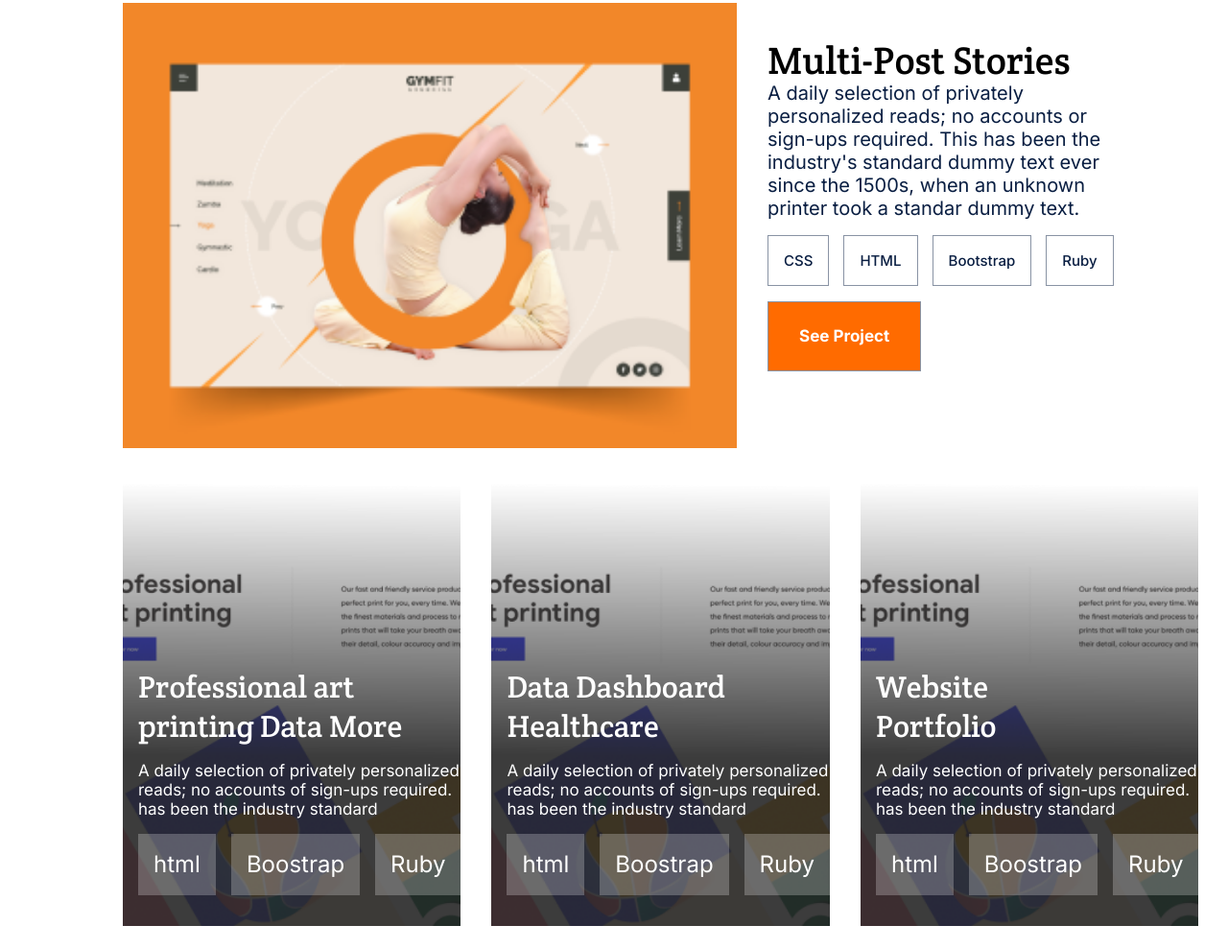
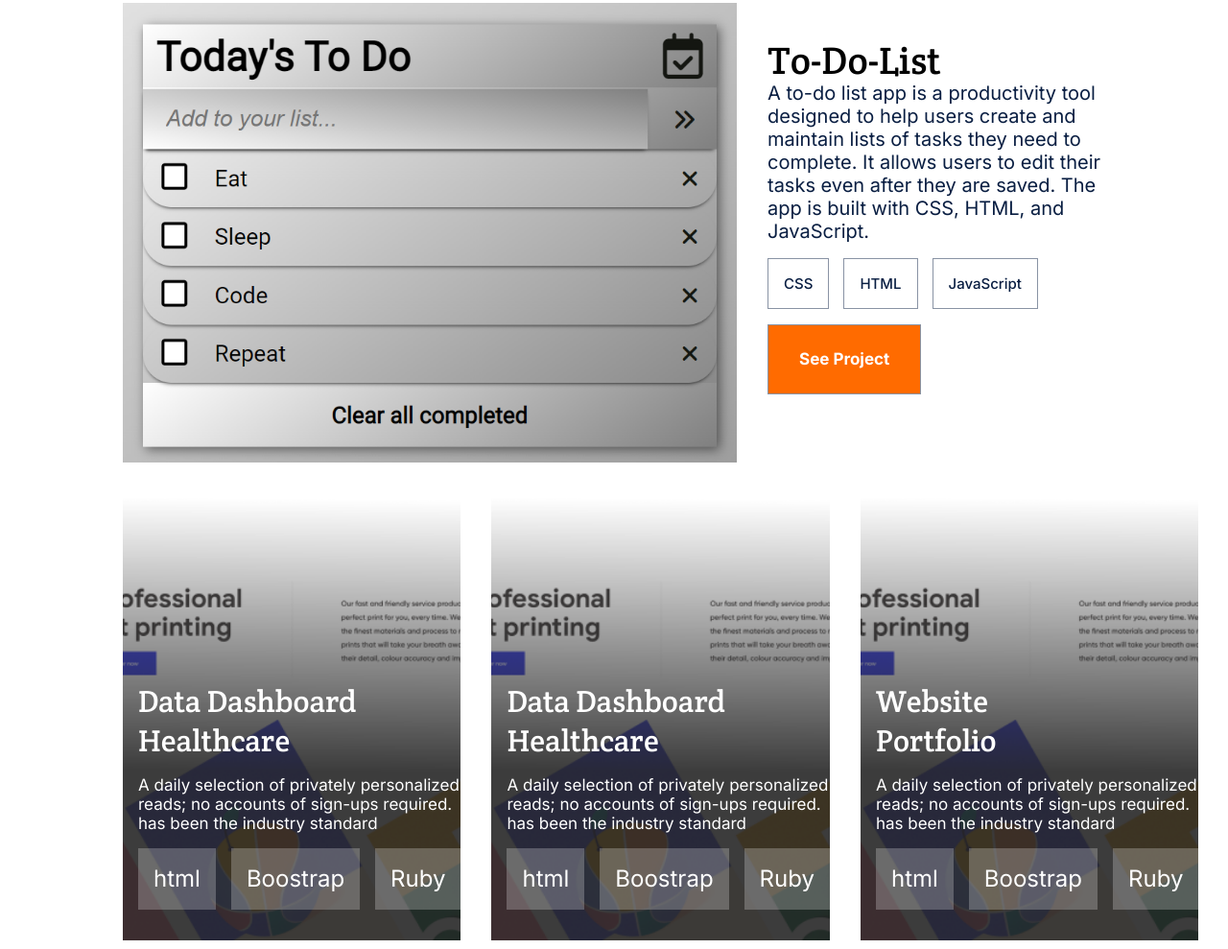
Before and after one commit to deniodev/Personal-Portfolio, a website: page index.html in a window 1280 px wide. Shown: the part 1174-2163 px from the top of the page at 96% size. Drawn offline with Linux system fonts and the light colour scheme.

Commit message:
Adding first prject to my portfolio

```diff
--- a/index.html
+++ b/index.html
@@ -75,20 +75,18 @@
         <div class="w-container">
           <div>
             <div class="img-placeholder">
-              <img src="./images/Img-Placeholder.png" alt="yoga" class="img">
+              <img src="./images/Screenshot 2023-05-09 154551.png" alt="yoga" class="img">
             </div>
           </div>
           <div class="work-card">
-            <h2 class="work-card-header">Multi-Post Stories</h2>
-            <p class="work-card-text">A daily selection of privately personalized reads; no accounts or sign-ups
-              required.
-              This has been the industry's standard dummy text ever since the 1500s, when an unknown printer took a
-              standar dummy text.</p>
+            <h2 class="work-card-header">To-Do-List</h2>
+            <p class="work-card-text">A to-do list app is a productivity tool designed to help users
+              create and maintain lists of tasks they need to complete. It allows users to edit their
+              tasks even after they are saved. The app is built with CSS, HTML, and JavaScript.</p>
             <ul class="btns">
               <li><button class="btn">CSS</button></li>
               <li><button class="btn">HTML</button></li>
-              <li><button class="btn">Bootstrap</button></li>
-              <li><button class="btn">Ruby</button></li>
+              <li><button class="btn">JavaScript</button></li>
             </ul>
             <div>
               <button class="project" data-modal-target="#popup1">See Project</button>
--- a/main.js
+++ b/main.js
@@ -19,7 +19,7 @@ const projects = document.getElementById('cards');
 const firstProjects = [{
   grid: 1,
   id: 2,
-  title: 'Professional art <br> printing Data More',
+  title: 'Data Dashboard <br> Healthcare',
   text: 'A daily selection of privately personalized reads; no accounts of sign-ups required. has been the  industry standard',
   skills: {
     skill1: 'html',
@@ -132,13 +132,15 @@ renderSecondProjects(secondProjects, projects);
 const modalCards = [
   {
     id: 1,
-    title: 'Multi Post Stories',
-    text: 'Lorem Ipsum is simply dummy text of the printing and typesetting industry. Lorem Ipsum has been the industry`s standard dummy text ever since the 1500s, when an unknown printer took a galley of type    and scrambled it to make a type specimen book. It has survived not only five centuries, but also the leap into electronic typesetting, remaining essent',
-    image: './images/popup-card1.png',
+    title: 'To-Do-List',
+    text: 'A to-do list app is a productivity tool designed to help users create and maintain lists of tasks they need to complete. It allows users to edit their tasks even after they are saved. The app is built with CSS, HTML, and JavaScript.',
+    image: './images/Screenshot 2023-05-09 154551.png',
+    demo: 'https://deniodev.github.io/To-Do-List/dist/',
+    source: 'https://github.com/deniodev/To-Do-List',
     features: {
       tech1: 'HTML',
-      tech2: 'Boostrap',
-      tech3: 'Ruby on rails',
+      tech2: 'CSS',
+      tech3: 'JavaScript',
     },
   },
   {
@@ -146,6 +148,8 @@ const modalCards = [
     title: 'Keeping track of hundreds  of components website',
     text: 'Lorem Ipsum is simply dummy text of the printing and typesetting industry. Lorem Ipsum has been the industry`s standard dummy text ever since the 1500s, when an unknown printer took a galley of type    and scrambled it to make a type specimen book. It has survived not only five centuries, but also the leap into electronic typesetting, remaining essent',
     image: './images/popup-card2.png',
+    demo: '#',
+    source: '#',
     features: {
       tech1: 'HTML',
       tech2: 'Boostrap',
@@ -157,6 +161,8 @@ const modalCards = [
     title: 'Keeping track of hundreds  of components website',
     text: 'Lorem Ipsum is simply dummy text of the printing and typesetting industry. Lorem Ipsum has been the industry`s standard dummy text ever since the 1500s, when an unknown printer took a galley of type    and scrambled it to make a type specimen book. It has survived not only five centuries, but also the leap into electronic typesetting, remaining essent',
     image: './images/popup-card3.png',
+    demo: '#',
+    source: '#',
     features: {
       tech1: 'HTML',
       tech2: 'Boostrap',
@@ -168,6 +174,8 @@ const modalCards = [
     title: 'Keeping track of hundreds  of components website',
     text: 'Lorem Ipsum is simply dummy text of the printing and typesetting industry. Lorem Ipsum has been the industry`s standard dummy text ever since the 1500s, when an unknown printer took a galley of type    and scrambled it to make a type specimen book. It has survived not only five centuries, but also the leap into electronic typesetting, remaining essent',
     image: './images/popup-card4.png',
+    demo: '#',
+    source: '#',
     features: {
       tech1: 'HTML',
       tech2: 'Boostrap',
@@ -179,6 +187,8 @@ const modalCards = [
     title: 'Keeping track of hundreds  of components website',
     text: 'Lorem Ipsum is simply dummy text of the printing and typesetting industry. Lorem Ipsum has been the industry`s standard dummy text ever since the 1500s, when an unknown printer took a galley of type    and scrambled it to make a type specimen book. It has survived not only five centuries, but also the leap into electronic typesetting, remaining essent',
     image: './images/popup-card5.png',
+    demo: '#',
+    source: '#',
     features: {
       tech1: 'HTML',
       tech2: 'Boostrap',
@@ -190,6 +200,8 @@ const modalCards = [
     title: 'Keeping track of hundreds  of components website',
     text: 'Lorem Ipsum is simply dummy text of the printing and typesetting industry. Lorem Ipsum has been the industry`s standard dummy text ever since the 1500s, when an unknown printer took a galley of type    and scrambled it to make a type specimen book. It has survived not only five centuries, but also the leap into electronic typesetting, remaining essent',
     image: './images/popup-card6.png',
+    demo: '#',
+    source: '#',
     features: {
       tech1: 'HTML',
       tech2: 'Boostrap',
@@ -201,6 +213,8 @@ const modalCards = [
     title: 'Keeping track of hundreds  of components website',
     text: 'Lorem Ipsum is simply dummy text of the printing and typesetting industry. Lorem Ipsum has been the industry`s standard dummy text ever since the 1500s, when an unknown printer took a galley of type    and scrambled it to make a type specimen book. It has survived not only five centuries, but also the leap into electronic typesetting, remaining essent',
     image: './images/popup-card7.png',
+    demo: '#',
+    source: '#',
     features: {
       tech1: 'HTML',
       tech2: 'Boostrap',
@@ -233,9 +247,9 @@ const renderPopup = (modalCards, popupContainer) => {
                               <p class="popup-text">${e.text}</p>
                             </div>
                             <div class="popup-project-btn-container">
-                              <a href="#"><button class="project-btn-popup">See Live <img src="./images/popup2.png"
+                              <a href="${e.demo}" target="_blank"><button class="project-btn-popup">See Live <img src="./images/popup2.png"
                               alt="See Live"></button></a>
-                              <a href="#"><button class="project-btn-popup">See Source <img src="./images/popup1.png"
+                              <a href="${e.source}" target="_blank"><button class="project-btn-popup">See Source <img src="./images/popup1.png"
                               alt="Github"></button></a>
                             </div>
                             </div>`;
--- a/style.css
+++ b/style.css
@@ -449,6 +449,7 @@ main {
   flex-direction: row;
   justify-content: space-around;
   margin-bottom: 5%;
+  cursor: pointer;
 }
 
 .feature-btn {
@@ -485,6 +486,7 @@ main {
   font-weight: 700;
   font-size: 1em;
   margin-bottom: 5%;
+  cursor: pointer;
 }
 
 #overlay {
```
Also changed, not shown: images/Screenshot 2023-05-09 154551.png (added).
